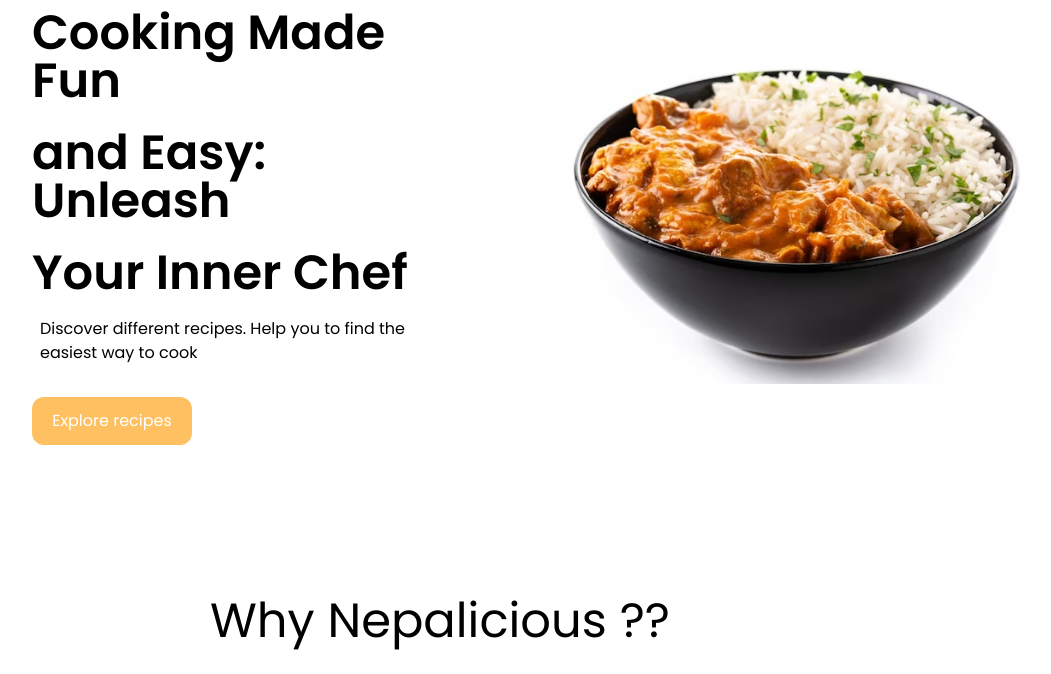
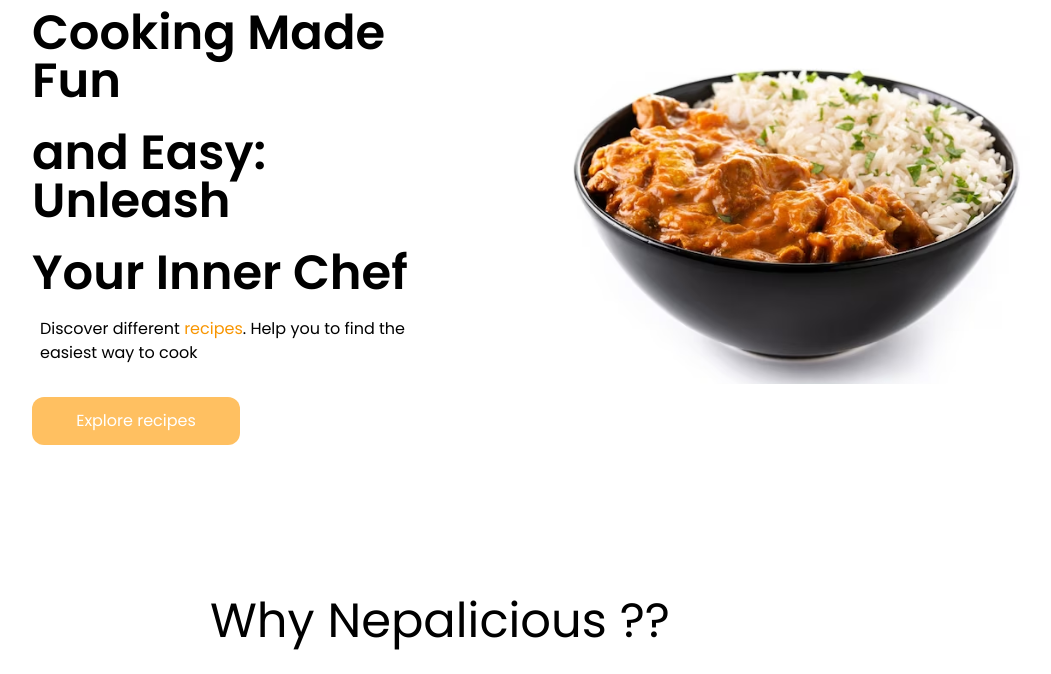
Before and after one commit to Aayam1o1/Nepalicious, a Django app: page / in a window 1280 px wide. Shown: the part 226-900 px from the top of the page, without its empty margins (200-1251 px from the left). Run offline with Django 4.2, Linux system fonts and the light colour scheme; some libraries are stand-ins or nearby versions.

Commit message:
Changes in Home page UI
Added Url links through django for ease navigation

```diff
--- a/Nepalicious/templates/landingPage/index.html
+++ b/Nepalicious/templates/landingPage/index.html
@@ -19,11 +19,13 @@
                 <br>
                 <h1 class="text-5xl font-bold">Your Inner Chef</h1>
 
-                <p class="mt-5 ml-2 ">Discover different recipes. Help you to find the easiest way to cook</p>
+                <p class="mt-5 ml-2 ">Discover different <span class="text-[#F89500]"> recipes</span>. Help you to find the easiest way to cook</p>
                 <div class="mt-[2rem]">
-                    <button class="bg-[#FFC061] text-white h-[3rem] w-[10rem] rounded-xl">
+                    <a href="{% url 'recipe' %}">
+                        <button class="bg-[#FFC061] text-white h-[3rem] w-[13rem] rounded-xl">
                         Explore recipes
-                    </button>
+                        </button>
+                    </a>
                 </div>
             </div>
             <div class="ml-[6rem] mb-[4rem]">
@@ -42,15 +44,17 @@
         <div class="mt-8 ml-[9rem] flex justify-around items-center w-[80%] ">
             <div class="w-[20rem] text-center ">
                 <img src="../../static/images/homepage/chefkiss.svg" alt="" class="ml-[1rem] mb-[3rem]">
-                <p class="">Unbeatable quality We source directly from top-rated growers, so we can sell the finest quality plants at the very best prices.</p>
+                <p class="">Unbeatable quality We source directly from top-rated chefs, so we can provide the finest quality recipes.</p>
             </div>
             <div class="w-[20rem] text-center ml-[2rem]">
                 <img src="../../static/images/homepage/rice.svg" alt="" class="ml-[1rem]">
-                <p class="">Delivery to your door We’ll bring your plants to your door, anywhere in GB. If you’re not 100% happy, tell us within 30 days and we’ll sort it. </p>
+                <p class="">Discover local restaurants. Dine in local restaurants around you, to discover authenticate Nepalese taste.</p>
             </div>
             <div class="w-[20rem] text-center ml-[2rem]">
                 <img src="../../static/images/homepage/marketcart.svg" alt="" class="ml-[1rem] mb-7">
-                <p class="">All the help you need We’ll send you a free plant-parenting course and our plant doctors are always on call.</p>
+                <p class="">Consolidate all equipment in a single location. Gather all spices, equipments and explore recipes.
+
+                    </p>
             </div>
         </div>
     </div>
@@ -62,16 +66,16 @@
             </div>
 
             <div class="flex flex-col justify-content-center ml-[4.5rem] mb-[6rem]">
-                <h1 class="text-5xl font-bold">Dine  at local</h1>
+                <h1 class="text-5xl font-bold">Dine at local</h1>
                 <br>
                 <h1 class="text-5xl font-bold">restaurants: Enjoy</h1>
                 <br>
                 <h1 class="text-5xl font-bold"> Nepalese Cuisines</h1>
 
-                <p class="mt-5 ml-3 ">Discover different recipes. Help you to find the easiest way to cook</p>
-                <div class="mt-[2rem] ml-2">
-                    <button class="bg-[#FFC061] text-white h-[3rem] w-[10rem] rounded-xl">
-                        Explore recipes
+                <p class="mt-8 w-[30rem]">Discover different <span class="text-[#F89500]">restaurants</span>. Help you find the local restaurant for authentic Nepalese taste.</p>
+                <div class="mt-[2rem]">
+                    <button class="bg-[#FFC061] text-white h-[3rem] w-[13rem] rounded-xl">
+                        Explore restaurant
                     </button>
                 </div>
             </div>
@@ -79,20 +83,22 @@
 
     </div>
 
-    <div class="wrapper3 mb-[8rem] h-[70vh]">
+    <div class="wrapper3 mb-[8rem] h-[70vh] mt-10">
         <div class="grid grid-cols-2 items-center m-2">
             <div class="flex flex-col justify-content-center mt-5 ml-[15rem] mb-10">
-                <h1 class="text-5xl font-bold">Cooking Made Fun</h1>
+                <h1 class="text-5xl font-bold">Get Local Products</h1>
                 <br>
-                <h1 class="text-5xl font-bold">and Easy: Unleash</h1>
+                <h1 class="text-5xl font-bold">and equipments:</h1>
                 <br>
-                <h1 class="text-5xl font-bold">Your Inner Chef</h1>
+                <h1 class="text-5xl font-bold">Ease Access</h1>
 
-                <p class="mt-5 ">Discover different recipes. Help you to find the easiest way to cook</p>
-                <div class="mt-[2rem] ml-2">
-                    <button class="bg-[#FFC061] text-white h-[3rem] w-[10rem] rounded-xl">
-                        Explore recipes
-                    </button>
+                <p class="mt-7 ">Discover different <span class="text-[#F89500]">products</span>. Help you find the best products and recipes for ease cooking.</p>
+                <div class="mt-[3rem]">
+                    <a href="{% url 'marketplace' %}">
+                            <button class="bg-[#FFC061] text-white h-[3rem] w-[13rem] rounded-xl">
+                            Explore marketplace
+                        </button>
+                    </a>
                 </div>
             </div>
             <div class="ml-[5rem] mb-[4rem]">
```
